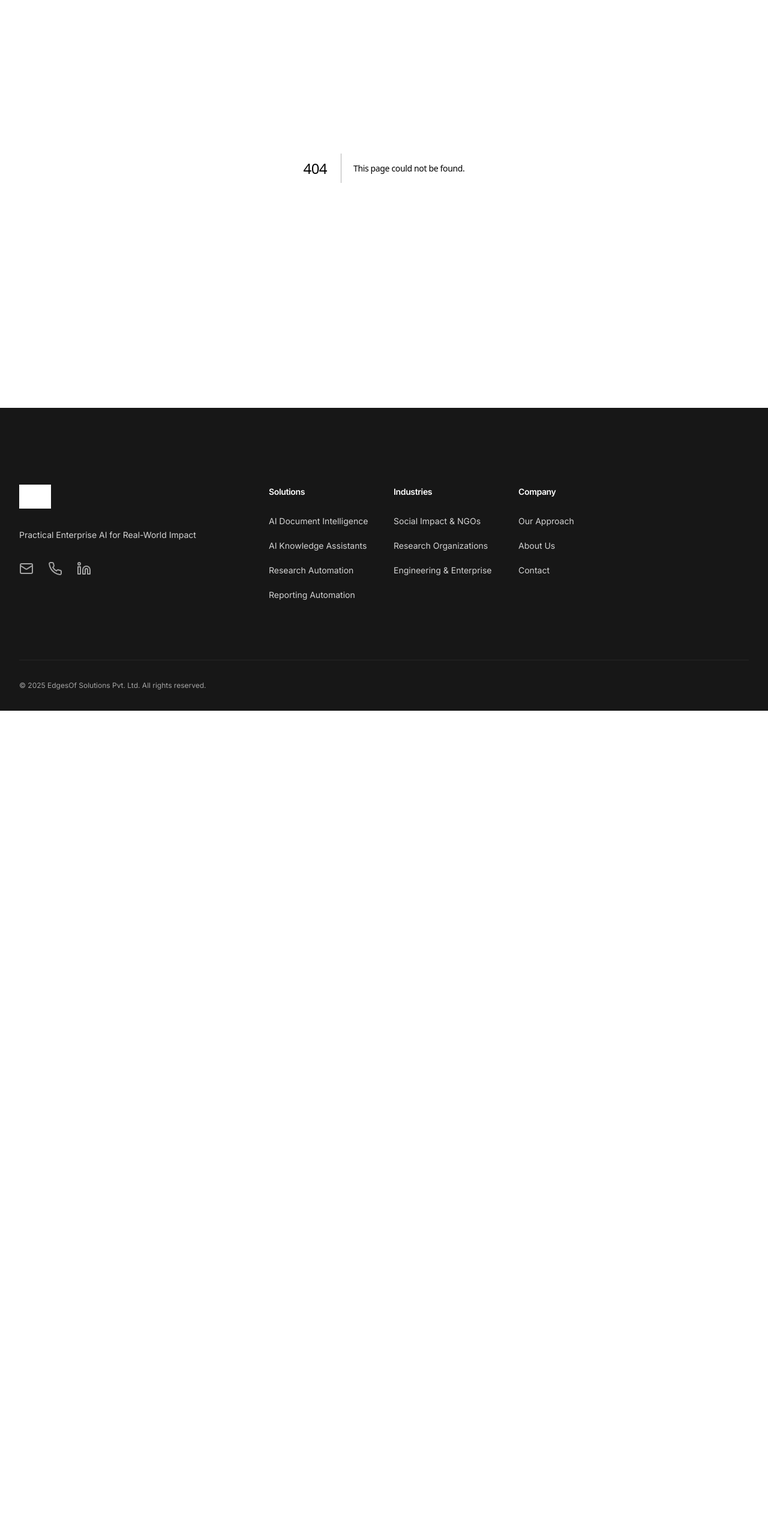
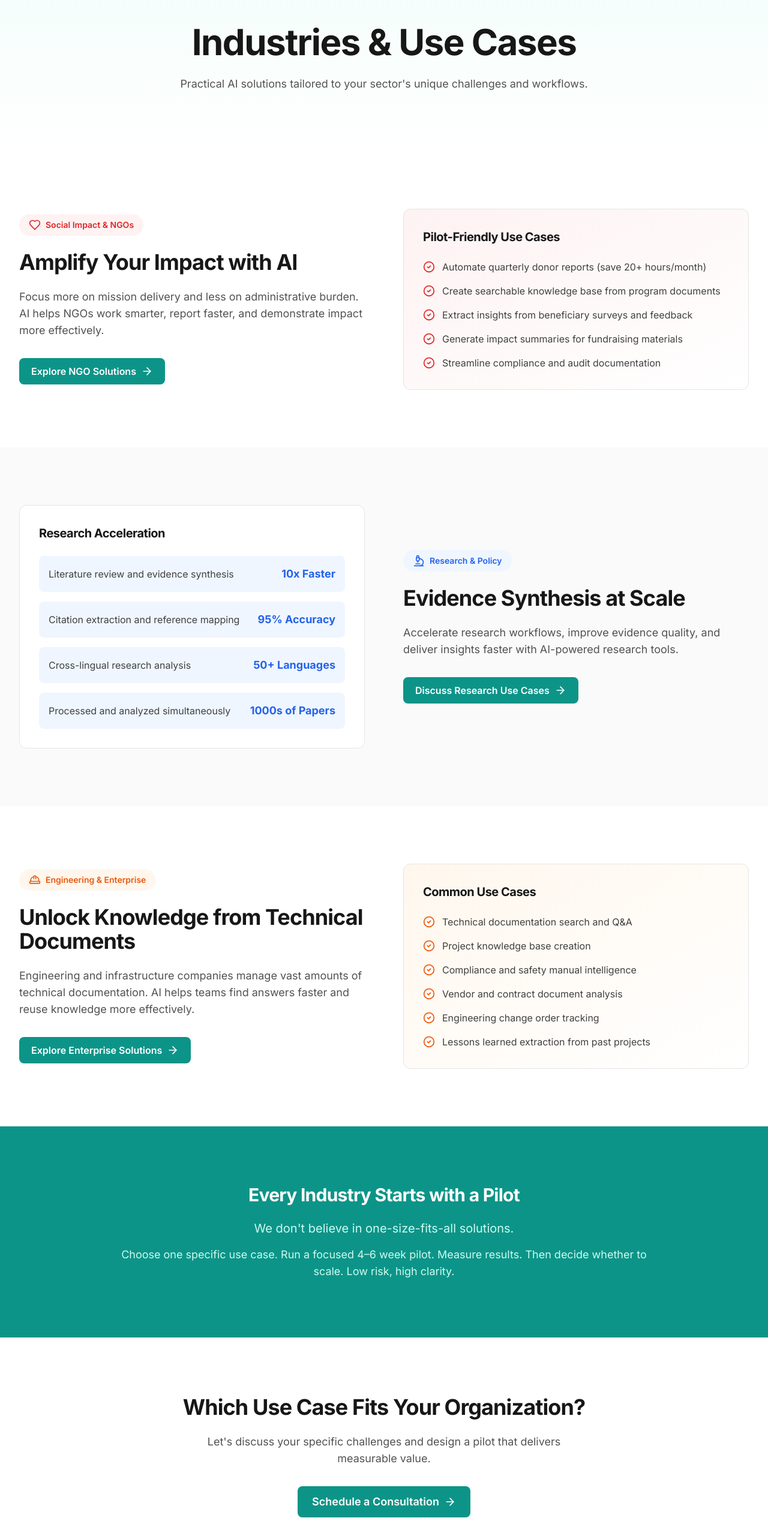
Before and after one commit to vaibhaviimcal-web/edgesof-solutions, a Next.js app: page /industries in a window 1280 px wide. Before the commit this address had no page. Shown: the part 200-2766 px from the top of the page at 60% size. Before the commit the page ends 1385 px from the top, so only its background shows below. Built offline with nearby package versions, Linux system fonts and the light colour scheme; grey boxes are pictures that could not be loaded.

Commit message:
Add Industries page

```diff
--- /dev/null
+++ b/app/industries/page.tsx
@@ -0,0 +1,137 @@
+'use client';
+
+import { Heart, Microscope, HardHat, CheckCircle2, ArrowRight } from 'lucide-react';
+import Link from 'next/link';
+import Card from '@/components/ui/Card';
+import Section from '@/components/ui/Section';
+
+export default function IndustriesPage() {
+  return (
+    <>
+      <Section className="pt-32 pb-16 sm:pt-40 sm:pb-24 bg-gradient-to-b from-primary-50 to-white">
+        <div className="text-center">
+          <h1 className="text-4xl font-bold tracking-tight text-neutral-900 sm:text-6xl">Industries & Use Cases</h1>
+          <p className="mt-6 text-lg leading-8 text-neutral-600 max-w-3xl mx-auto">
+            Practical AI solutions tailored to your sector's unique challenges and workflows.
+          </p>
+        </div>
+      </Section>
+
+      <Section id="ngos" className="bg-white">
+        <div className="grid grid-cols-1 gap-12 lg:grid-cols-2 lg:gap-16 items-center">
+          <div>
+            <div className="inline-flex items-center rounded-full bg-red-50 px-4 py-2 mb-6">
+              <Heart className="h-5 w-5 text-red-600 mr-2" />
+              <span className="text-sm font-semibold text-red-600">Social Impact & NGOs</span>
+            </div>
+            <h2 className="text-3xl font-bold tracking-tight text-neutral-900 sm:text-4xl mb-6">Amplify Your Impact with AI</h2>
+            <p className="text-lg text-neutral-600 mb-8">
+              Focus more on mission delivery and less on administrative burden. AI helps NGOs work smarter, report faster, and demonstrate impact more effectively.
+            </p>
+            <Link href="/contact" className="inline-flex items-center rounded-lg bg-primary-600 px-5 py-2.5 text-base font-semibold text-white hover:bg-primary-700">
+              Explore NGO Solutions <ArrowRight className="ml-2 h-5 w-5" />
+            </Link>
+          </div>
+          <Card className="p-8 bg-gradient-to-br from-red-50 to-white">
+            <h3 className="text-xl font-bold text-neutral-900 mb-6">Pilot-Friendly Use Cases</h3>
+            <div className="space-y-4">
+              {['Automate quarterly donor reports (save 20+ hours/month)', 'Create searchable knowledge base from program documents', 'Extract insights from beneficiary surveys and feedback', 'Generate impact summaries for fundraising materials', 'Streamline compliance and audit documentation'].map((item) => (
+                <div key={item} className="flex items-start">
+                  <CheckCircle2 className="h-5 w-5 text-red-600 mr-3 flex-shrink-0 mt-0.5" />
+                  <span className="text-neutral-700">{item}</span>
+                </div>
+              ))}
+            </div>
+          </Card>
+        </div>
+      </Section>
+
+      <Section id="research" className="bg-neutral-50">
+        <div className="grid grid-cols-1 gap-12 lg:grid-cols-2 lg:gap-16 items-center">
+          <Card className="p-8 bg-white order-2 lg:order-1">
+            <h3 className="text-xl font-bold text-neutral-900 mb-6">Research Acceleration</h3>
+            <div className="space-y-4">
+              {[
+                { metric: '10x Faster', desc: 'Literature review and evidence synthesis' },
+                { metric: '95% Accuracy', desc: 'Citation extraction and reference mapping' },
+                { metric: '50+ Languages', desc: 'Cross-lingual research analysis' },
+                { metric: '1000s of Papers', desc: 'Processed and analyzed simultaneously' }
+              ].map((item) => (
+                <div key={item.metric} className="flex items-center justify-between p-4 bg-blue-50 rounded-lg">
+                  <span className="text-neutral-700">{item.desc}</span>
+                  <span className="text-lg font-bold text-blue-600 ml-4">{item.metric}</span>
+                </div>
+              ))}
+            </div>
+          </Card>
+          <div className="order-1 lg:order-2">
+            <div className="inline-flex items-center rounded-full bg-blue-50 px-4 py-2 mb-6">
+              <Microscope className="h-5 w-5 text-blue-600 mr-2" />
+              <span className="text-sm font-semibold text-blue-600">Research & Policy</span>
+            </div>
+            <h2 className="text-3xl font-bold tracking-tight text-neutral-900 sm:text-4xl mb-6">Evidence Synthesis at Scale</h2>
+            <p className="text-lg text-neutral-600 mb-8">
+              Accelerate research workflows, improve evidence quality, and deliver insights faster with AI-powered research tools.
+            </p>
+            <Link href="/contact" className="inline-flex items-center rounded-lg bg-primary-600 px-5 py-2.5 text-base font-semibold text-white hover:bg-primary-700">
+              Discuss Research Use Cases <ArrowRight className="ml-2 h-5 w-5" />
+            </Link>
+          </div>
+        </div>
+      </Section>
+
+      <Section id="enterprise" className="bg-white">
+        <div className="grid grid-cols-1 gap-12 lg:grid-cols-2 lg:gap-16 items-center">
+          <div>
+            <div className="inline-flex items-center rounded-full bg-orange-50 px-4 py-2 mb-6">
+              <HardHat className="h-5 w-5 text-orange-600 mr-2" />
+              <span className="text-sm font-semibold text-orange-600">Engineering & Enterprise</span>
+            </div>
+            <h2 className="text-3xl font-bold tracking-tight text-neutral-900 sm:text-4xl mb-6">
+              Unlock Knowledge from Technical Documents
+            </h2>
+            <p className="text-lg text-neutral-600 mb-8">
+              Engineering and infrastructure companies manage vast amounts of technical documentation. AI helps teams find answers faster and reuse knowledge more effectively.
+            </p>
+            <Link href="/contact" className="inline-flex items-center rounded-lg bg-primary-600 px-5 py-2.5 text-base font-semibold text-white hover:bg-primary-700">
+              Explore Enterprise Solutions <ArrowRight className="ml-2 h-5 w-5" />
+            </Link>
+          </div>
+          <Card className="p-8 bg-gradient-to-br from-orange-50 to-white">
+            <h3 className="text-xl font-bold text-neutral-900 mb-6">Common Use Cases</h3>
+            <div className="space-y-4">
+              {['Technical documentation search and Q&A', 'Project knowledge base creation', 'Compliance and safety manual intelligence', 'Vendor and contract document analysis', 'Engineering change order tracking', 'Lessons learned extraction from past projects'].map((item) => (
+                <div key={item} className="flex items-start">
+                  <CheckCircle2 className="h-5 w-5 text-orange-600 mr-3 flex-shrink-0 mt-0.5" />
+                  <span className="text-neutral-700">{item}</span>
+                </div>
+              ))}
+            </div>
+          </Card>
+        </div>
+      </Section>
+
+      <Section className="bg-primary-600 text-white">
+        <div className="text-center max-w-4xl mx-auto">
+          <h2 className="text-3xl font-bold mb-6">Every Industry Starts with a Pilot</h2>
+          <p className="text-xl text-primary-100 mb-4">We don't believe in one-size-fits-all solutions.</p>
+          <p className="text-lg text-primary-100">
+            Choose one specific use case. Run a focused 4–6 week pilot. Measure results. Then decide whether to scale. Low risk, high clarity.
+          </p>
+        </div>
+      </Section>
+
+      <Section className="bg-white">
+        <div className="text-center">
+          <h2 className="text-3xl font-bold tracking-tight text-neutral-900 sm:text-4xl mb-6">Which Use Case Fits Your Organization?</h2>
+          <p className="text-lg text-neutral-600 mb-8 max-w-2xl mx-auto">
+            Let's discuss your specific challenges and design a pilot that delivers measurable value.
+          </p>
+          <Link href="/contact" className="inline-flex items-center rounded-lg bg-primary-600 px-6 py-3 text-lg font-semibold text-white hover:bg-primary-700">
+            Schedule a Consultation <ArrowRight className="ml-2 h-5 w-5" />
+          </Link>
+        </div>
+      </Section>
+    </>
+  );
+}
```
